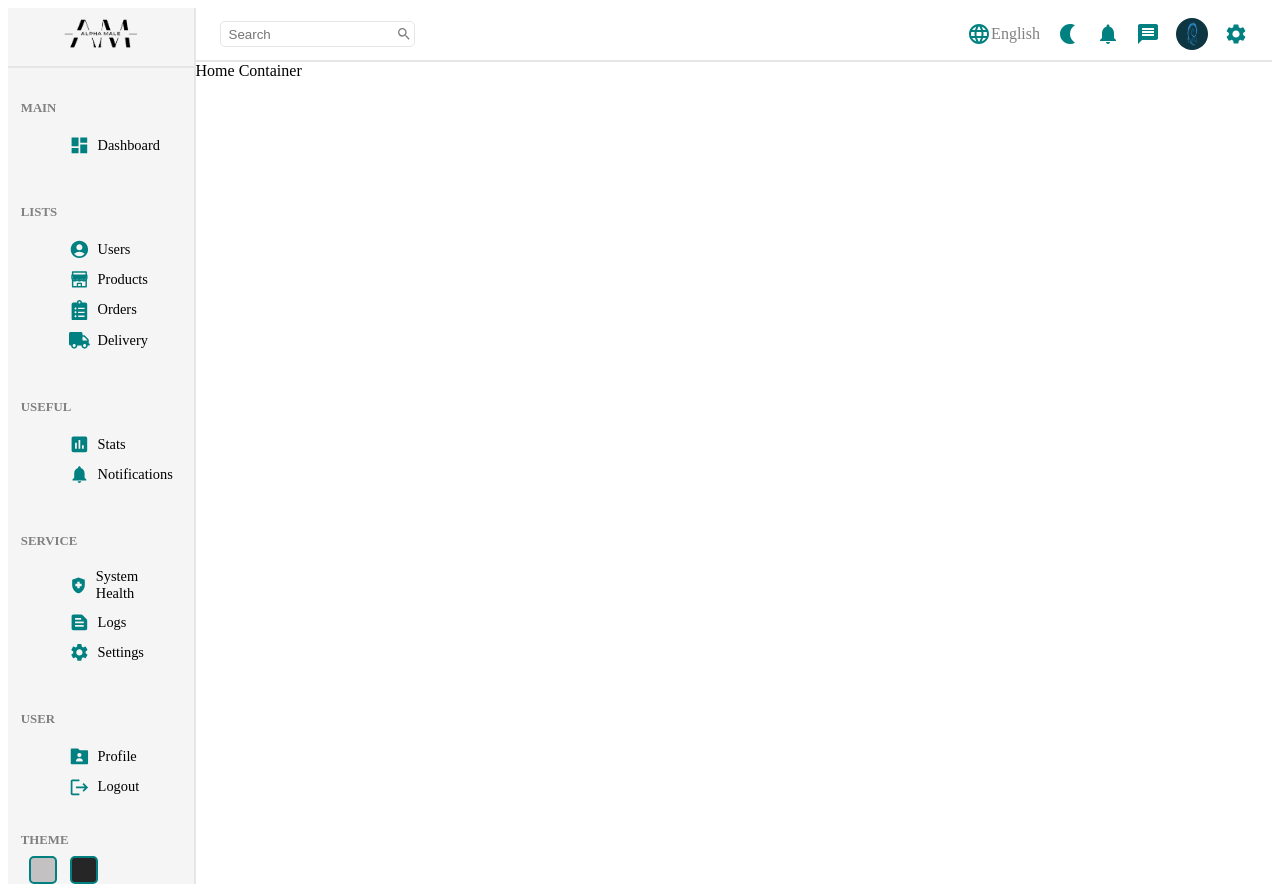
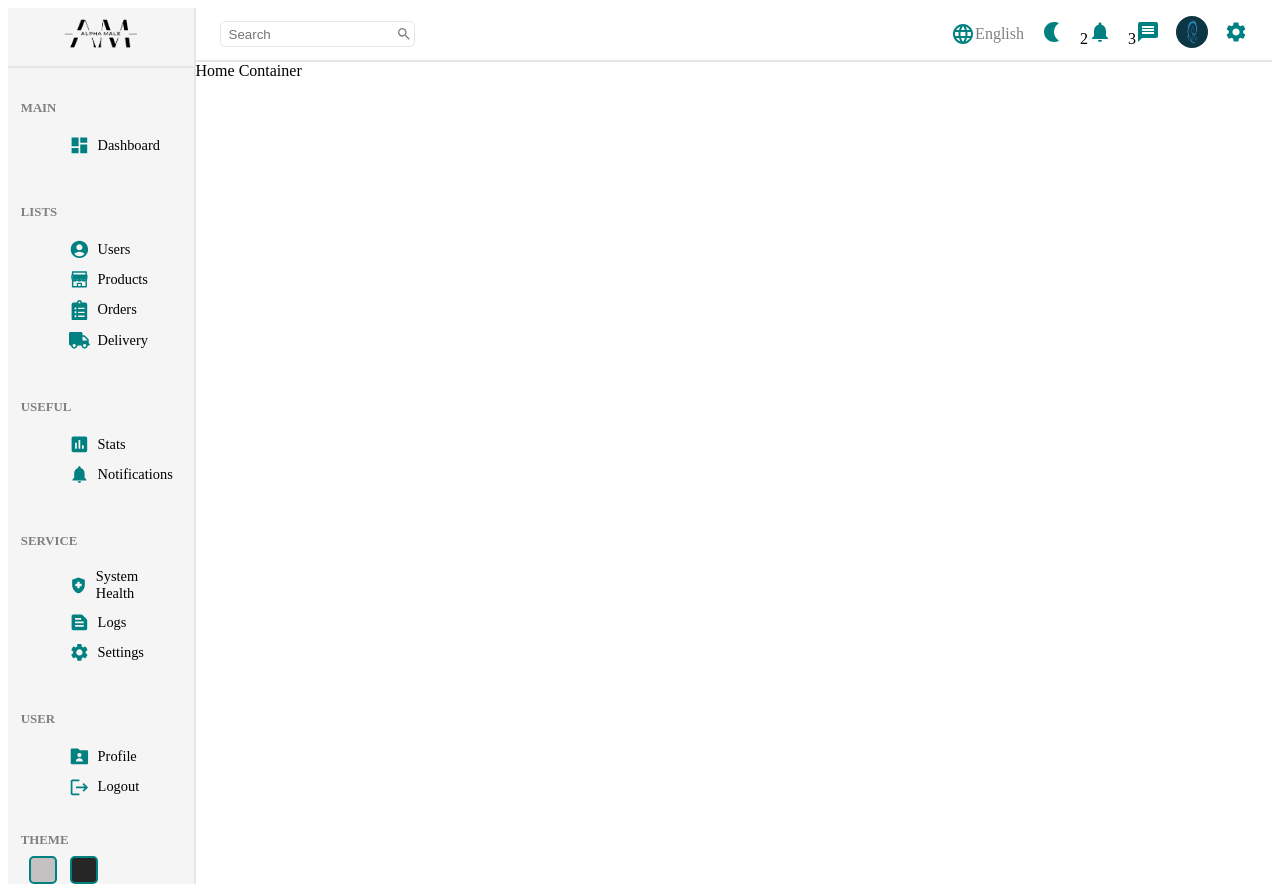
Before and after one commit to zeetaengrg/e-commerce-clothing-shop, a React (Create React App) app in the folder admin/: page / in a window 1280 px wide. Built offline with nearby package versions, Linux system fonts and the light colour scheme; the HTML template or start-up script is replaced by a standard one.

Commit message:
feat(markup): markup for section two navbar added

```diff
--- a/admin/src/components/templates/Navbar/Navbar.jsx
+++ b/admin/src/components/templates/Navbar/Navbar.jsx
@@ -38,11 +38,23 @@ const Navbar = () => {
           <MdLanguage className="navbar__icon" />
           English
         </div>
-        <MdNightlight className="navbar__icon" />
-        <MdNotifications className="navbar__icon" />
-        <MdMessage className="navbar__icon" />
-        <img src="/images/profile-img.png" alt="Profile Pic" />
-        <MdSettings className="navbar__icon" />
+        <div className="section-two__theme">
+          {isClicked ? setLightMode : setDarkMode}
+        </div>
+        <div className="section-two__notification">
+          <span className="notify-count">2</span>
+          <MdNotifications className="navbar__icon" />
+        </div>
+        <div className="section-two__message">
+          <span className="notify-count">3</span>
+          <MdMessage className="navbar__icon" />
+        </div>
+        <div className="section-two__profile">
+          <img src="/images/profile-img.png" alt="Profile Pic" />
+        </div>
+        <div className="section-two__setting">
+          <MdSettings className="navbar__icon" />
+        </div>
       </section>
     </nav>
   );
```
